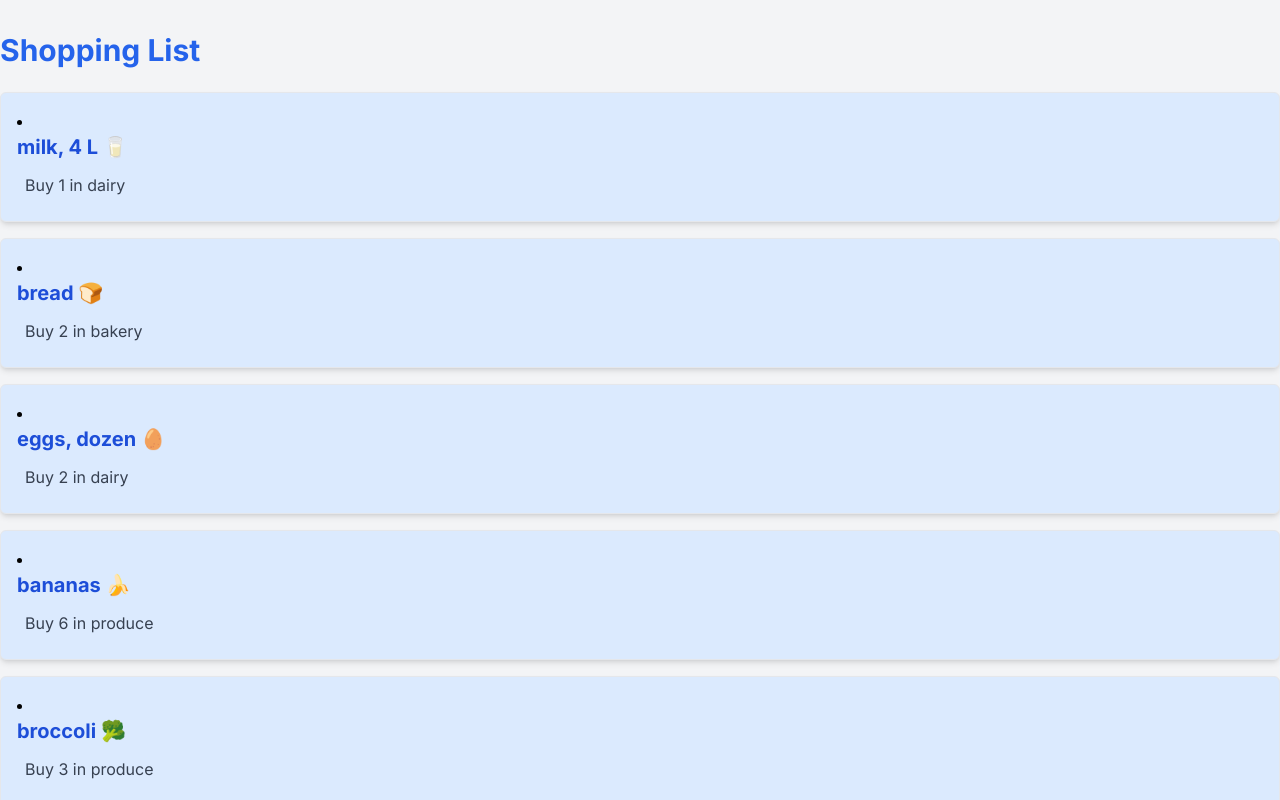
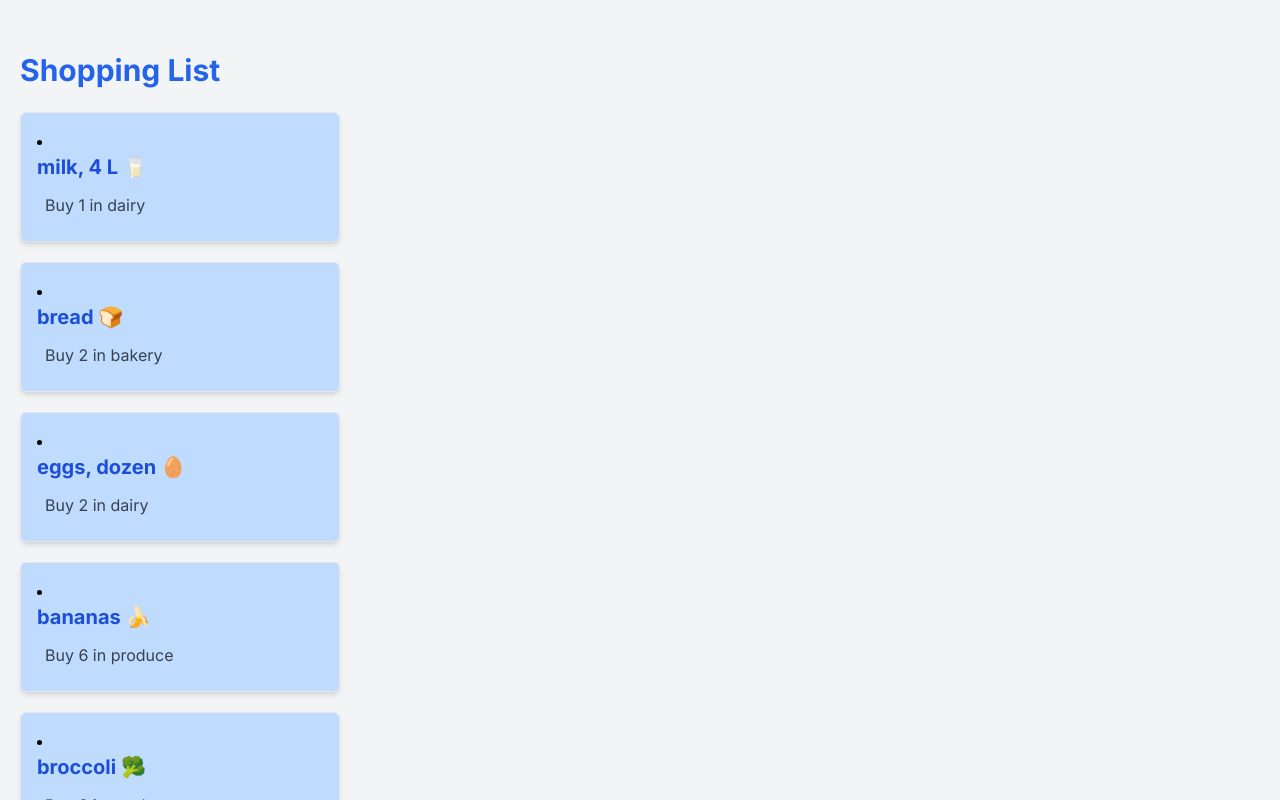
Before and after one commit to mosmee21/cprg306-assignments, a Next.js app: page /week3 in a window 1280 px wide. Shown: the top 800 px of the page. Built offline with nearby package versions, Linux system fonts and the light colour scheme.

Commit message:
css added

```diff
--- a/app/week3/item.js
+++ b/app/week3/item.js
@@ -2,7 +2,7 @@ import React from 'react';
 
 function Item({ name, quantity, category }) {
   return (
-    <li className="bg-blue-100 border p-4 rounded-md shadow-md mb-4">
+    <li className="bg-blue-200 border p-4 m-5 rounded-md shadow-md mb-4 max-w-xs">
       <h3 className="font-bold text-xl mb-2 text-blue-700">{name}</h3>
       <p className="text-gray-700 text-base mb-1 pl-2 py-1">Buy {quantity} in {category}</p>
     </li>
--- a/app/week3/page.js
+++ b/app/week3/page.js
@@ -4,7 +4,7 @@ import ItemList from './item-list';
 function Page() {
   return (
     <div className="min-h-screen bg-gray-100 py-8">
-      <h1 className="text-left text-3xl font-bold mb-6 text-blue-600">Shopping List</h1>
+      <h1 className="text-left text-3xl font-bold mb-6 m-5 text-blue-600">Shopping List</h1>
       <div className="container mx-auto max-w-2xl"></div>
       <ItemList />
     </div>
```
